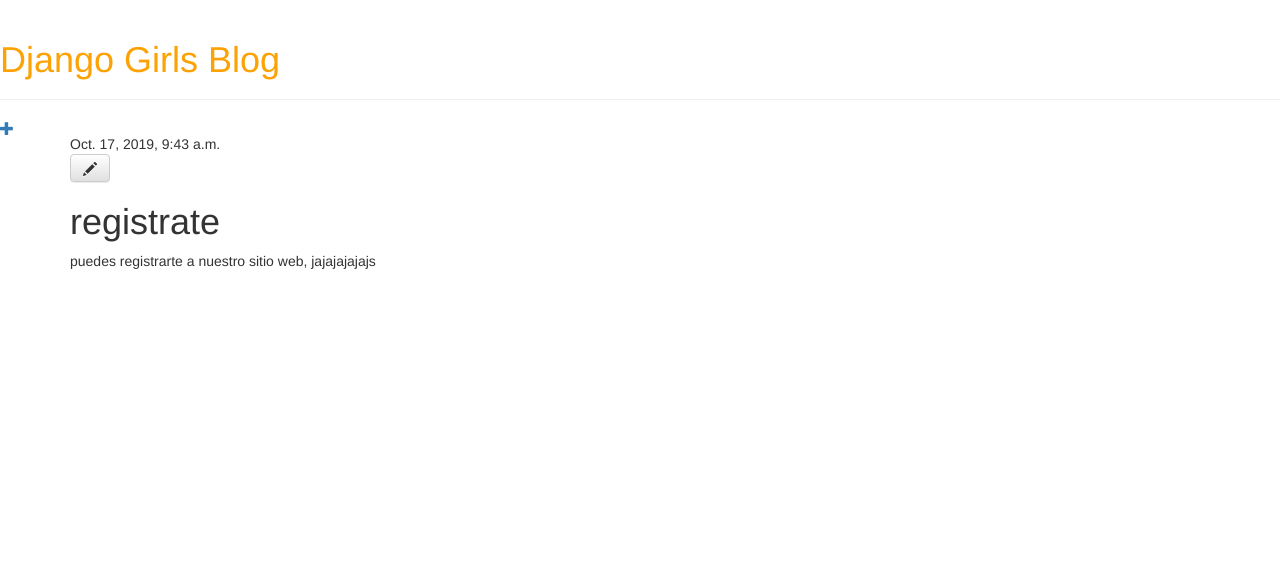
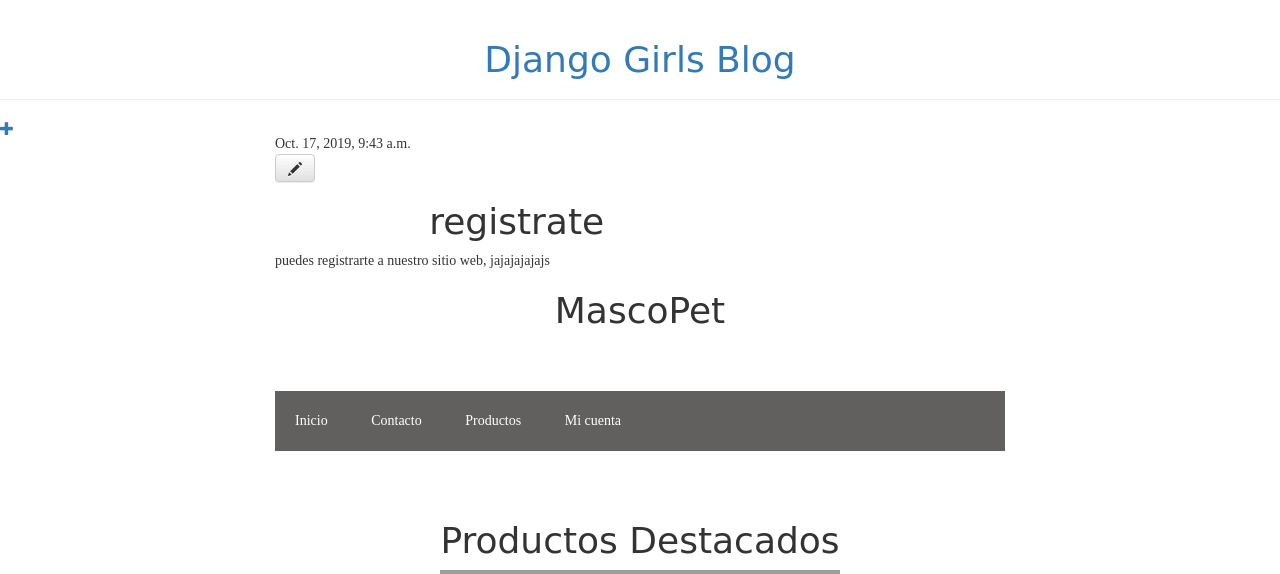
Before and after one commit to KizunaXx/MascoPet_mysite, a Django app: page /post/1/ in a window 1280 px wide. Shown: the top 574 px of the page. Before the commit the page ends 269 px from the top, so only its background shows below. Run offline with Django 3.2, Linux system fonts and the light colour scheme; data comes from the database, SQL or seed files in the repository; both versions use the stored data as it was after the commit; some libraries are stand-ins or nearby versions; some web fonts are replaced; grey boxes are pictures that could not be loaded.

Commit message:
probando cosas

```diff
--- a/Despacho/models.py
+++ b/Despacho/models.py
@@ -1,12 +1,6 @@
 from django.db import models
 from django.utils import timezone
 from django.utils.translation import ugettext as _
-
-class Meta:
-        permissions = (
-            ('profesor',_('Es profesor')),
-            ('alumno',_('Es alumno')),
-        )
 
 
 class Post(models.Model):
@@ -24,3 +18,9 @@ class Post(models.Model):
 
     def __str__(self):
         return self.title
+
+    class Meta:
+        permissions = (
+            ('profesor',_('Es profesor')),
+            ('alumno',_('Es alumno')),
+        )
--- /dev/null
+++ b/Despacho/static/css/font.css
@@ -0,0 +1,32 @@
+@font-face {
+    font-family: 'icomoon';
+    src:  url('fonts/icomoon.eot?746asz');
+    src:  url('fonts/icomoon.eot?746asz#iefix') format('embedded-opentype'),
+      url('fonts/icomoon.ttf?746asz') format('truetype'),
+      url('fonts/icomoon.woff?746asz') format('woff'),
+      url('fonts/icomoon.svg?746asz#icomoon') format('svg');
+    font-weight: normal;
+    font-style: normal;
+    font-display: block;
+  }
+
+  [class^="icon-"], [class*=" icon-"] {
+    /* use !important to prevent issues with browser extensions that change fonts */
+    font-family: 'icomoon' !important;
+    font-style: normal;
+    font-weight: normal;
+    font-variant: normal;
+    text-transform: none;
+    line-height: 1;
+
+    /* Better Font Rendering =========== */
+    -webkit-font-smoothing: antialiased;
+    -moz-osx-font-smoothing: grayscale;
+  }
+
+  .icon-facebook:before {
+    content: "\ea90";
+  }
+  .icon-instagram:before {
+    content: "\ea92";
+  }
--- a/Despacho/templates/Despacho/base.html
+++ b/Despacho/templates/Despacho/base.html
@@ -5,7 +5,11 @@
     <link rel="stylesheet" href="//maxcdn.bootstrapcdn.com/bootstrap/3.2.0/css/bootstrap.min.css">
     <link rel="stylesheet" href="//maxcdn.bootstrapcdn.com/bootstrap/3.2.0/css/bootstrap-theme.min.css">
 
-    <link rel="stylesheet" href="{% static 'css/blog.css' %}">
+    <link rel="stylesheet" href="{% static 'css/inicio.css' %}">
+    <link rel="stylesheet" href="{% static 'css/flexboxgrid.min.css' %}">
+    <link rel="stylesheet" href="{% static 'css/carrusel.css' %}">
+    <link rel="stylesheet" href="{% static 'css/font.css' %}">
+    <link rel="stylesheet" href="{% static 'css/main.css' %}">
 
     <title>Django Girls blog</title>
 </head>
@@ -29,8 +33,118 @@
     <a href="{% url 'post_new' %}" class="top-menu"><span class="glyphicon glyphicon-plus"></span></a>
     {% endif %}
 
+    <!DOCTYPE html>
+<html lang="es">
 
+
+
+<body>
+    <header>
+        <h1 id="title">MascoPet</h1>
+        <div class="container">
+            <div class="navegacion">
+                <nav>
+                    <ul>
+                        <li><a href="#">Inicio <span class="icon icon-up-dir"></span></a></li>
+                        <li><a href="contacto.html">Contacto <span class="icon icon-up-dir"></span></a></li>
+                        <li>
+                            <a href="#">Productos <span class="icon icon-up-dir"></span></a>
+                            <div class="submenu">
+                                <div class="submenu-items">
+                                    <p>Alimentos</p>
+                                    <ul>
+                                        <li><a href="alimentosGatos.html">Gato</a></li>
+                                        <li><a href="#">Perro</a></li>
+                                        <li><a href="#">Ave</a></li>
+                                    </ul>
+                                </div>
+                                <div class="submenu-items">
+                                    <p>Accesorios</p>
+                                    <ul>
+                                        <li><a href="#">Gato</a></li>
+                                        <li><a href="#">Perro</a></li>
+                                    </ul>
+                                </div>
+                            </div>
+                        </li>
+                        <li><a href="cuenta.html">Mi cuenta <span class="icon icon-up-dir"></span></a></li>
+                    </ul>
+                </nav>
+            </div>
+        </div>
+    </header>
+
+    <section class="main">
+        <div class="container">
+            <div class="row slider">
+                <div class="col-xs-12 ">
+                    <h1>Productos Destacados</h1>
+                    <ul>
+                        <li>
+                            <img src="img/ChampionDogadultoCarne.jpg" alt="">
+                            <img src="img/Pedigreecarne21kg.jpg" alt="">
+                        </li>
+                        <li>
+                            <img src="img/championcatpescado8kg.jpg" alt="">
+                            <img src="img/fitformulagato10kg.jpg" alt="">
+                        </li>
+                        <li>
+                            <img src="img/PetClean_arenaGato.jpg" alt="">
+                            <img src="img/platito.png" alt="">
+                        </li>
+                        <li>
+                            <img src="img/whiskas.jpg" alt="">
+                            <img src="img/Hueso-Perro.jpg" alt="">
+
+                        </li>
+                    </ul>
+                </div>
+            </div>
+            <div id="bloque" class="row">
+                <div class="bloc col-xs-12 col-sm-6 ">
+                    <h2>Despacho Gratis V Región</h2>
+                </div>
+                <div class="bloc col-xs-12 col-sm-6 ">
+                    <h2>Pago Solo Efectivo</h2>
+                </div>
+            </div>
+        </div>
+    </section>
+
+    <footer>
+
+
+        <div class="container">
+            <div class="row">
+                <div class="col-xs-12">
+                    <div class="social/bar">
+                        <a href="https://www.instagram.com/maskopet.chi/" class="icon icon-instagram" target="_blank"></a>
+                    </div>
+
+                    <div class="row ft">
+                        <div class="col-xs-12 col-sm-6 col-md-3 col-lg-1">
+                            <h3>MascoPet</h3>
+                        </div>
+                        <div class="col-xs-12 col-sm-6 col-md-3">
+                            <a class="info" href="Terminos.html" style="text-decoration:none">Términos y Condiciones de Compra y Reparto</a><br><br>
+                            <a class="info" href="informacionDeEntrega.html" style="text-decoration:none">Información de entrega</a>
+                        </div>
+                        <div class="col-xs-12 col-sm-6 col-md-3 ">
+                            <span>Correo: maskopet.rv@atencion.cl</span><br>
+                            <span>Telefono: +56 987817765 / 800 800 3000</span>
+                        </div>
+                    </div>
+
+                </div>
+            </div>
+
+        </div>
+    </footer>
 
 </body>
 
 </html>
+
+</body>
+
+</html>
--- a/Despacho/templates/Despacho/inicio.html
+++ b/Despacho/templates/Despacho/inicio.html
@@ -8,8 +8,8 @@
     <title>MascoPet</title>
     <link rel="stylesheet" href="css/flexboxgrid.min.css">
     <link rel="stylesheet" type="text/css" href="css/inicio.css">
-    <link rel="stylesheet" href="proyectito/carrusel.css">
-    <link rel="stylesheet" href="font.css">
+    <link rel="stylesheet" href="css/carrusel.css">
+    <link rel="stylesheet" href="css/font.css">
     <link rel="stylesheet" href="css/main.css">
 
 </head>
```
Also changed, not shown: Despacho/static/css/carrusel.css (added, +47 -0 lines), Despacho/migrations/0002_auto_20191105_0958.py (added), db.sqlite3.
